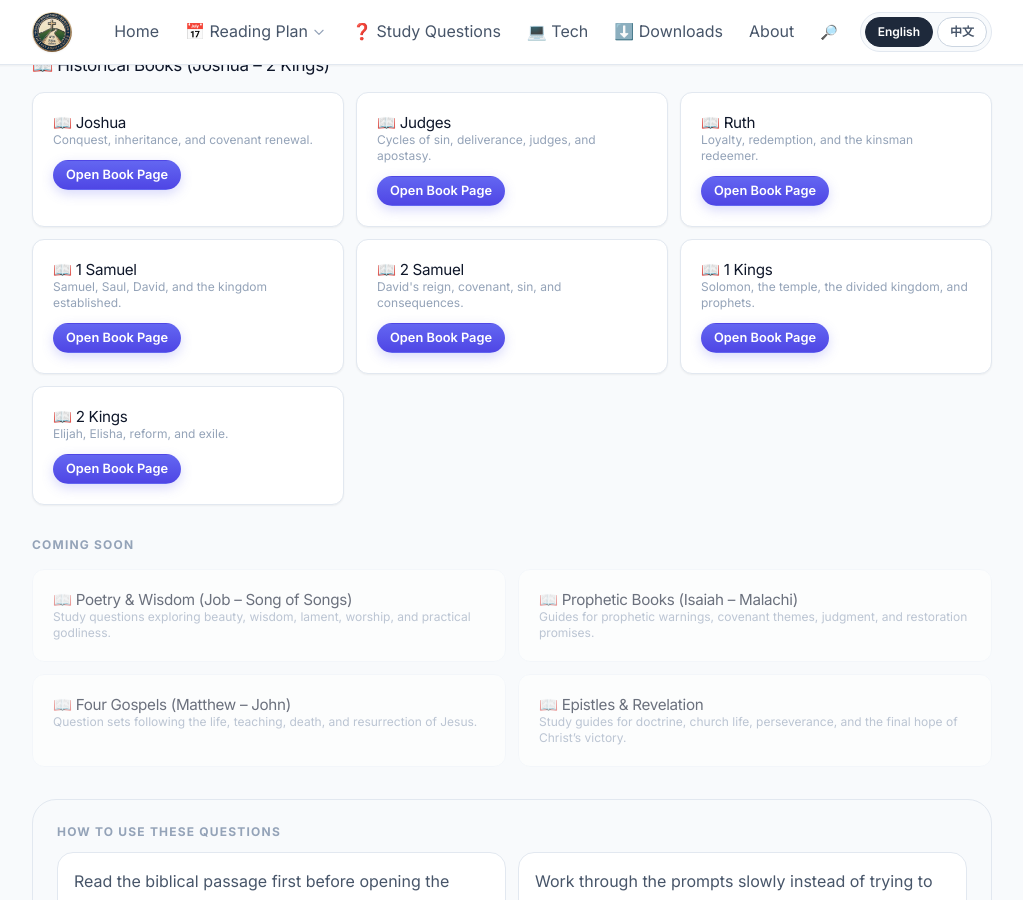
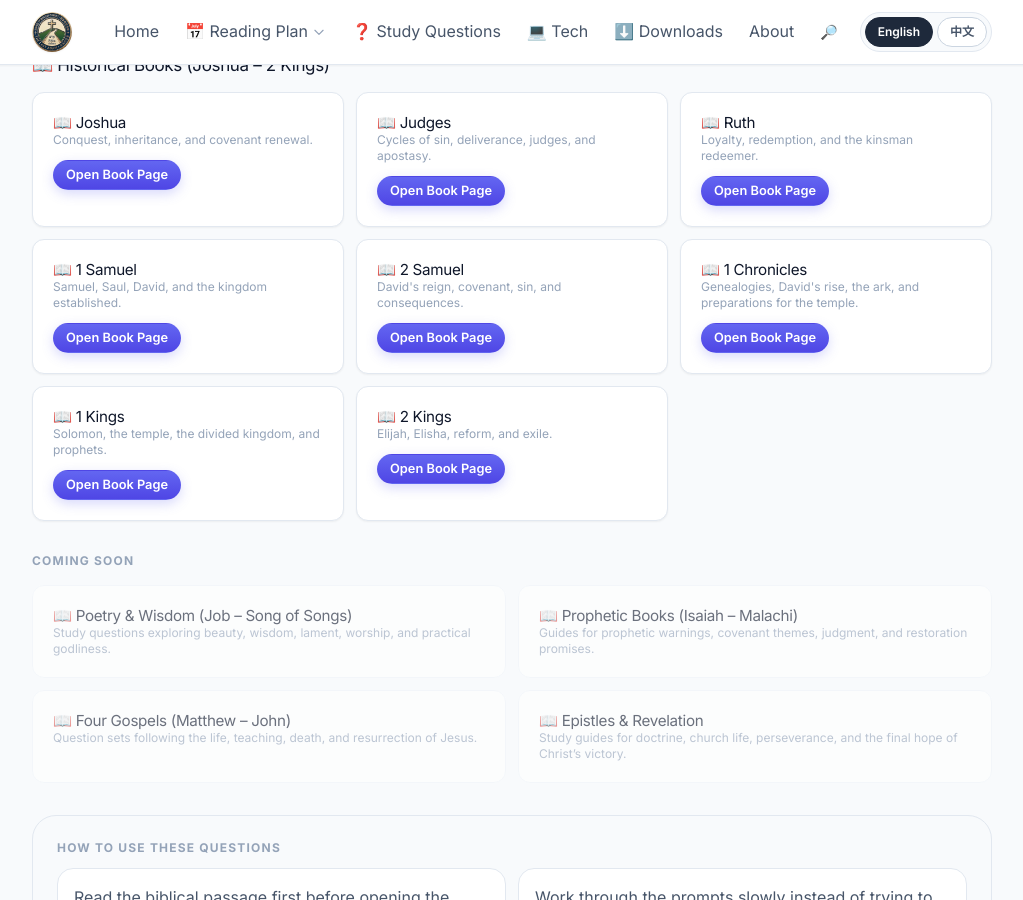
Before and after one commit to mansli7/mansli7.github.io, a Jekyll site: the page built from bs/sq/index.md, in a window 1280 px wide and 900 px high, scrolled down 980 px. Shown: the whole window, without its empty margins (128-1151 px from the left). Built offline with Jekyll 4.4.1, drawn with Linux system fonts in a browser that asks for light colours; nearby versions of some CDN libraries.

Commit message:
Study Questions: add 1 Chronicles book card (en/zh)

```diff
--- a/bs/sq/index.md
+++ b/bs/sq/index.md
@@ -150,6 +150,16 @@ title: Study Questions
     </div>
   </div>
   <div class="bg-white rounded-xl border border-slate-200 p-5 shadow-sm transition-all duration-200 hover:-translate-y-0.5 hover:shadow-md">
+    <h3 class="card-en" style="margin-top:0;font-size:0.95rem;">📖 1 Chronicles</h3>
+    <h3 class="card-zh" style="margin-top:0;font-size:0.95rem;">📖 歷代志上</h3>
+    <p class="card-en text-xs text-slate-400 mb-3">Genealogies, David's rise, the ark, and preparations for the temple.</p>
+    <p class="card-zh text-xs text-slate-400 mb-3">家譜、大衛的興起、約櫃，以及為建殿的預備。</p>
+    <div class="flex gap-2">
+      <a href="en/1-chronicles" class="cta card-en" style="font-size:0.8rem;padding:0.4rem 0.75rem;">Open Book Page</a>
+      <a href="zh/1-chronicles" class="cta card-zh" style="font-size:0.8rem;padding:0.4rem 0.75rem;">打開書卷頁</a>
+    </div>
+  </div>
+  <div class="bg-white rounded-xl border border-slate-200 p-5 shadow-sm transition-all duration-200 hover:-translate-y-0.5 hover:shadow-md">
     <h3 class="card-en" style="margin-top:0;font-size:0.95rem;">📖 1 Kings</h3>
     <h3 class="card-zh" style="margin-top:0;font-size:0.95rem;">📖 列王紀上</h3>
     <p class="card-en text-xs text-slate-400 mb-3">Solomon, the temple, the divided kingdom, and prophets.</p>
```
